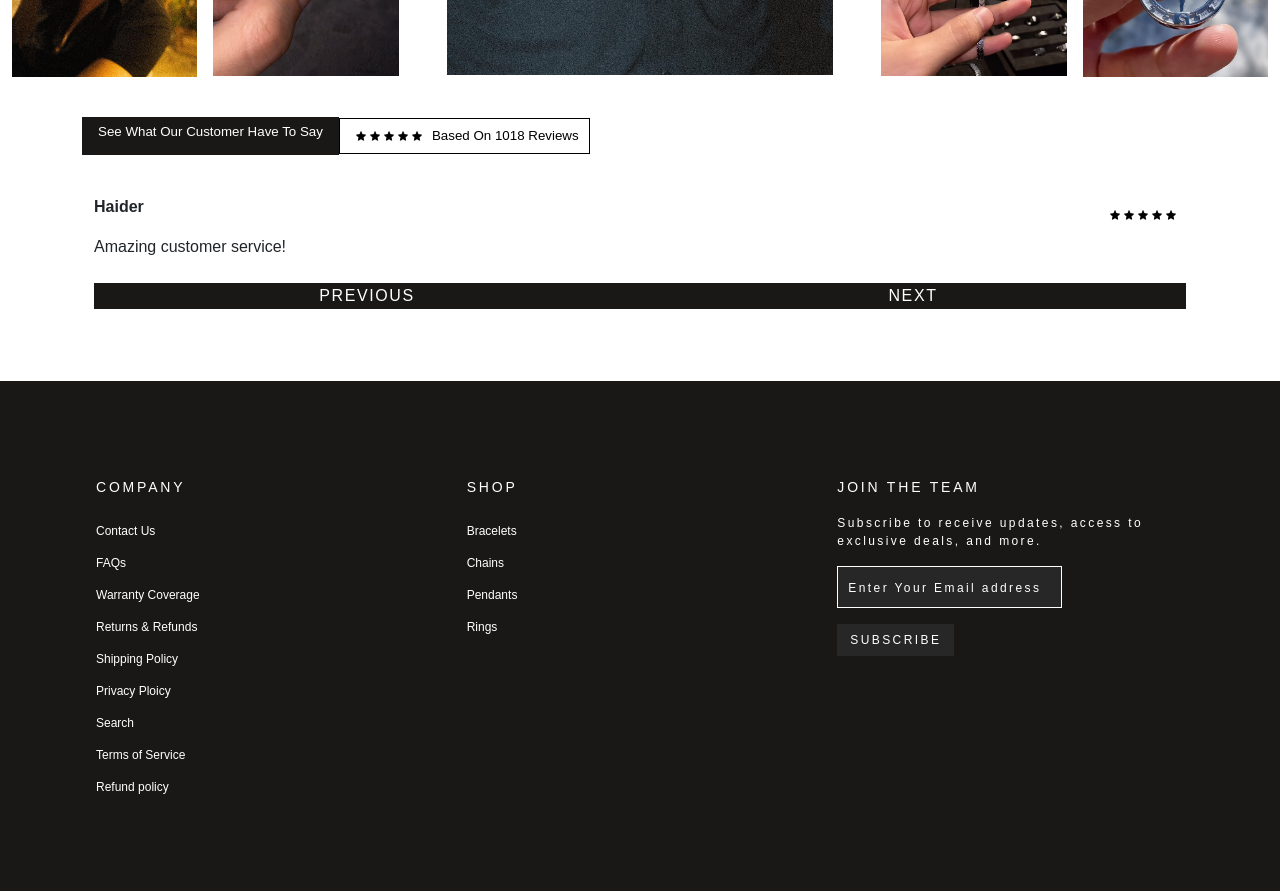
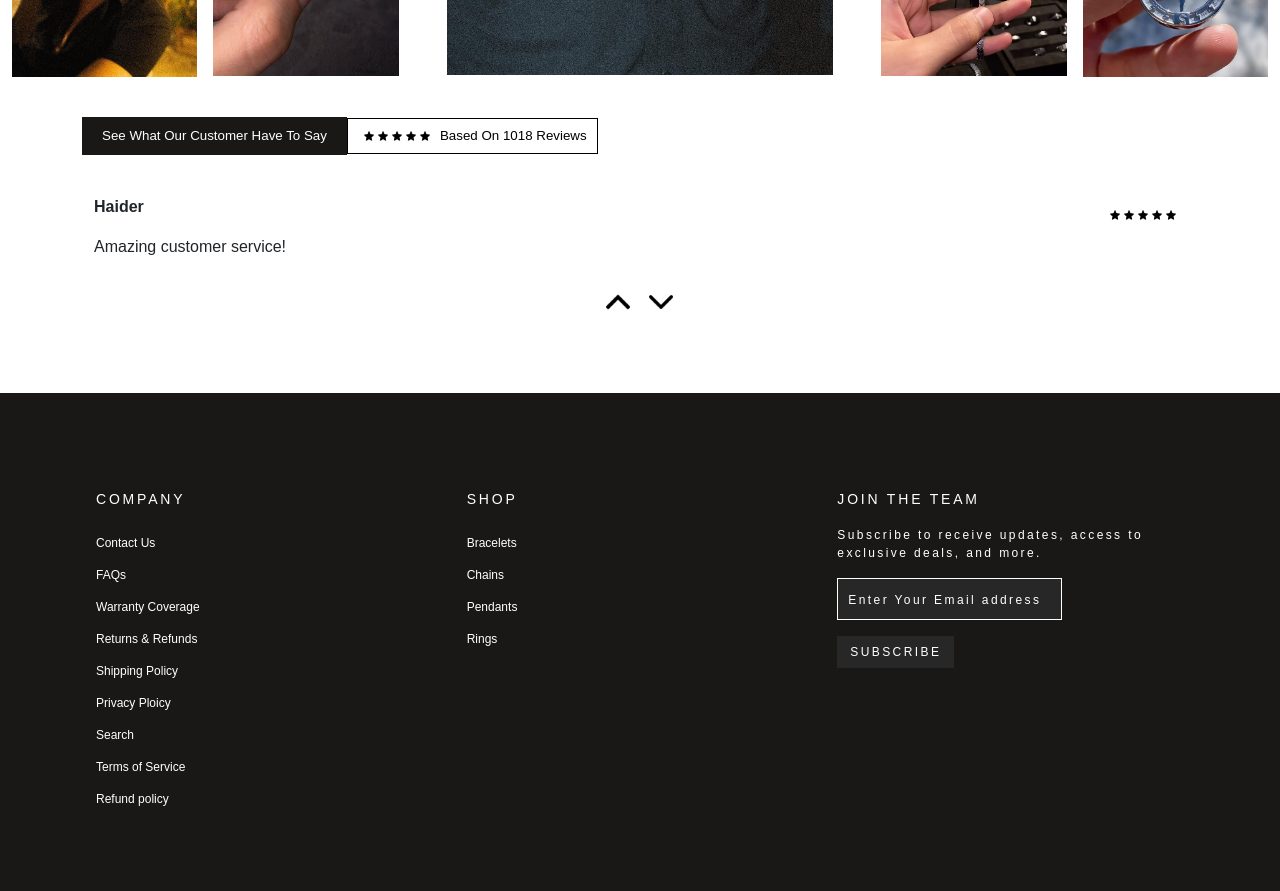
Before and after one commit to ibrahim6755/defendo, a React (Create React App) app: page / in a window 1280 px wide. Shown: the part 3660-4551 px from the top of the page. Built offline with nearby package versions, Linux system fonts and the light colour scheme; grey boxes are pictures that could not be loaded; the HTML template or start-up script is replaced by a standard one.

Commit message:
little changes

```diff
--- a/src/components/customerReview/CustomerReview.jsx
+++ b/src/components/customerReview/CustomerReview.jsx
@@ -1,6 +1,8 @@
 import React, { useState, useEffect } from "react";
 import './CustomerReviewStyles.css'
 import reviewStar from '../../imgs/reviewStar.png'
+import upArrow from '../../imgs/up-arrow.png'
+import downArrow from '../../imgs/down-arrow.png'
 
 function CustomerReview() {
     const [reviews] = useState([
@@ -47,7 +49,7 @@ function CustomerReview() {
                     <div className="col-md-12">
                         <div className="customer-says">
                             <div className="left px-3 p-1">
-                                <h5 className=" w-100 text-center"> See What Our Customer Have To Say</h5>
+                                <h5 className=" w-100 text-center m-0 p-1"> See What Our Customer Have To Say</h5>
                             </div>
                             <div className="right">
                                 <h5 className="m-0 p-0 me-1">
@@ -80,9 +82,9 @@ function CustomerReview() {
                             </div>
                         </div>
                         <div className="msg"><p>{reviews[currentReview]}</p></div>
-                        <div className="d-flex justify-content-between mt-4">
-                            <button onClick={handlePreviousCustomer}>Previous</button>
-                            <button onClick={ handleNextCustomer}>Next</button>
+                        <div className="d-flex justify-content-between mt-4 arrows">
+                            <button  className="bg-white btn" onClick={handlePreviousCustomer}><img src={upArrow} alt="" /></button>
+                            <button className="bg-white " onClick={ handleNextCustomer}> <img src={downArrow} alt="" /> </button>
                         </div>
                     </div>
                 </div>
--- a/src/components/customerReview/CustomerReviewStyles.css
+++ b/src/components/customerReview/CustomerReviewStyles.css
@@ -52,8 +52,18 @@
     margin: 0 2px;
 
 }
-
-
+.arrows .btn{
+    display: flex;
+    align-items: center;
+    justify-content: flex-end;
+}
+.arrows button{
+    display: flex;
+    align-items: center;
+}
+.arrows button img{
+    height: 24px;
+}
 
 /*****************media quiery*************************/
 @media (max-width: 432.98px) {
```
Also changed, not shown: src/imgs/down-arrow.png (added), src/imgs/up-arrow.png (added).
